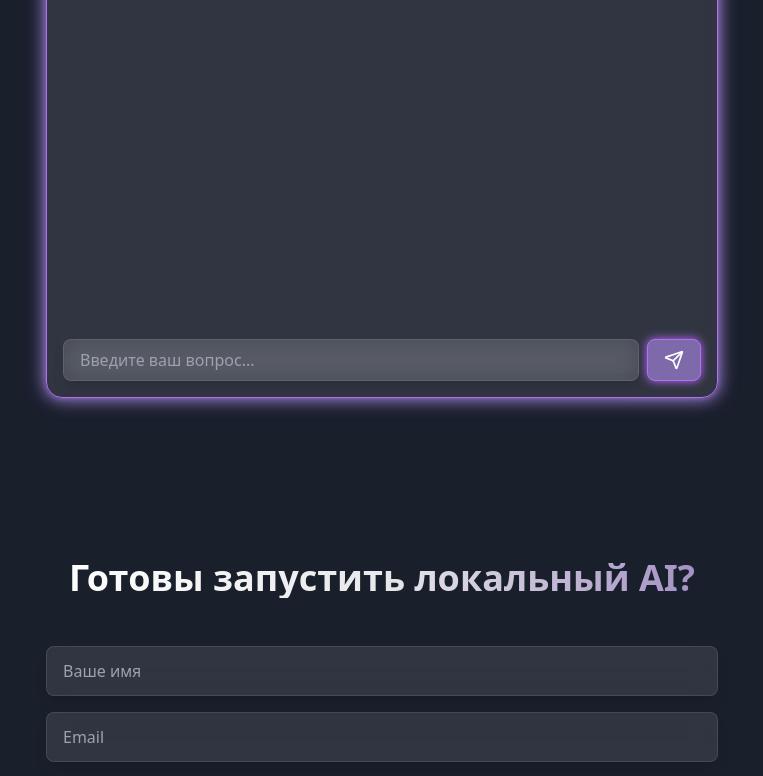
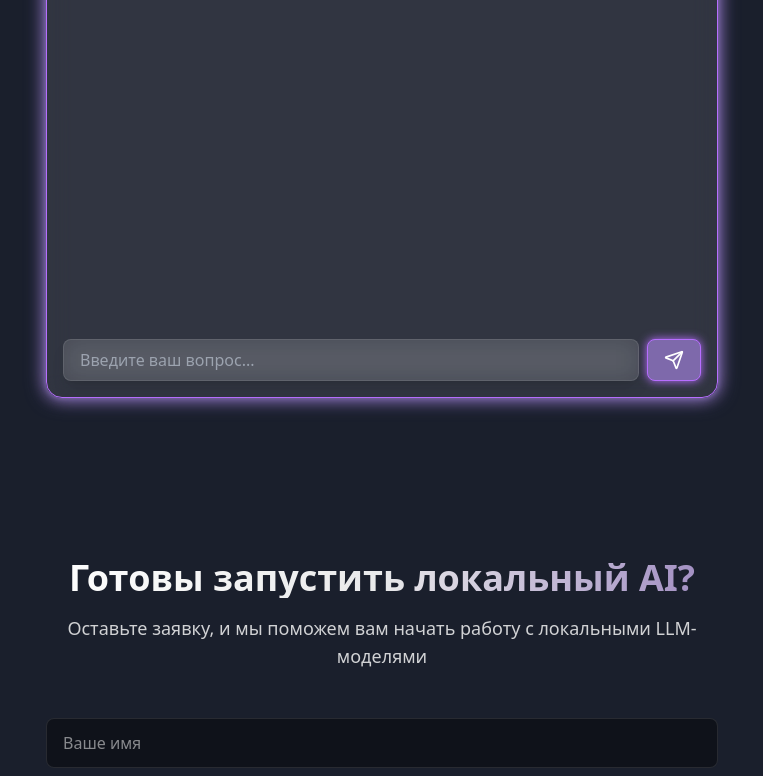
Before and after one commit to vionaaru/mystic-ai-landing, a React (Vite) app: page / in a window 1280 px wide. Shown: the part 2000-2776 px from the top of the page, without its empty margins (258-1021 px from the left). Built offline with nearby package versions, Linux system fonts and the light colour scheme.

Commit message:
Improve Contact Form UI
The contact form's styling will be updated.  The CTA will be added, and the form fields' appearance and animation will be revised.  The submit button will be made more prominent.

```diff
--- a/src/components/ContactForm.tsx
+++ b/src/components/ContactForm.tsx
@@ -1,6 +1,7 @@
 
 import { useState } from "react";
 import { toast } from "sonner";
+import { Send } from "lucide-react";
 
 const ContactForm = () => {
   const [formData, setFormData] = useState({
@@ -16,42 +17,60 @@ const ContactForm = () => {
   };
 
   return (
-    <section className="py-20 px-4">
-      <div className="max-w-2xl mx-auto">
-        <h2 className="text-3xl md:text-4xl font-bold mb-12 text-center gradient-text">
+    <section className="py-20 px-4 relative">
+      <div className="parallax-bg opacity-30" />
+      <div className="max-w-2xl mx-auto relative z-10">
+        <div className="text-center mb-12 space-y-4">
+          <h2 className="text-3xl md:text-4xl font-bold gradient-text">
             Готовы запустить локальный AI?
           </h2>
+          <p className="text-lg text-white/80">
+            Оставьте заявку, и мы поможем вам начать работу с локальными LLM-моделями
+          </p>
+        </div>
         <form onSubmit={handleSubmit} className="space-y-6">
           <div className="space-y-4">
+            <div className="relative group">
               <input
                 type="text"
                 placeholder="Ваше имя"
                 value={formData.name}
                 onChange={(e) => setFormData({ ...formData, name: e.target.value })}
-              className="w-full px-4 py-3 rounded-lg glass-panel focus:neon-border outline-none transition-all"
+                className="w-full px-4 py-3 rounded-lg bg-black/40 border border-white/10 focus:border-neon-purple transition-all duration-300 outline-none placeholder:text-white/50 group-hover:border-neon-purple/50"
                 required
               />
+              <div className="absolute inset-0 -z-10 bg-gradient-to-r from-neon-purple/0 via-neon-purple/10 to-neon-purple/0 opacity-0 group-hover:opacity-100 transition-opacity duration-300 rounded-lg blur-xl" />
+            </div>
+            <div className="relative group">
               <input
                 type="email"
                 placeholder="Email"
                 value={formData.email}
                 onChange={(e) => setFormData({ ...formData, email: e.target.value })}
-              className="w-full px-4 py-3 rounded-lg glass-panel focus:neon-border outline-none transition-all"
+                className="w-full px-4 py-3 rounded-lg bg-black/40 border border-white/10 focus:border-neon-purple transition-all duration-300 outline-none placeholder:text-white/50 group-hover:border-neon-purple/50"
                 required
               />
+              <div className="absolute inset-0 -z-10 bg-gradient-to-r from-neon-purple/0 via-neon-purple/10 to-neon-purple/0 opacity-0 group-hover:opacity-100 transition-opacity duration-300 rounded-lg blur-xl" />
+            </div>
+            <div className="relative group">
               <textarea
                 placeholder="Ваш запрос"
                 value={formData.message}
                 onChange={(e) => setFormData({ ...formData, message: e.target.value })}
-              className="w-full px-4 py-3 rounded-lg glass-panel focus:neon-border outline-none transition-all min-h-[120px]"
+                className="w-full px-4 py-3 rounded-lg bg-black/40 border border-white/10 focus:border-neon-purple transition-all duration-300 outline-none placeholder:text-white/50 group-hover:border-neon-purple/50 min-h-[120px] resize-y"
                 required
               />
+              <div className="absolute inset-0 -z-10 bg-gradient-to-r from-neon-purple/0 via-neon-purple/10 to-neon-purple/0 opacity-0 group-hover:opacity-100 transition-opacity duration-300 rounded-lg blur-xl" />
+            </div>
           </div>
           <button
             type="submit"
-            className="w-full px-8 py-4 bg-accent rounded-lg neon-border transition-all duration-300 hover:scale-105 hover:shadow-lg text-lg font-medium"
+            className="w-full px-8 py-4 bg-neon-purple rounded-lg relative group overflow-hidden transition-all duration-300 hover:scale-105 hover:shadow-[0_0_20px_rgba(183,110,255,0.5)] before:absolute before:inset-0 before:bg-gradient-to-r before:from-neon-purple/0 before:via-white/10 before:to-neon-purple/0 before:translate-x-[-100%] hover:before:translate-x-[100%] before:transition-transform before:duration-500"
           >
+            <span className="relative flex items-center justify-center gap-2 text-lg font-medium">
+              <Send className="w-5 h-5" />
               Отправить заявку
+            </span>
           </button>
         </form>
       </div>
```
Lines whose indentation alone changed are shown as unchanged.
